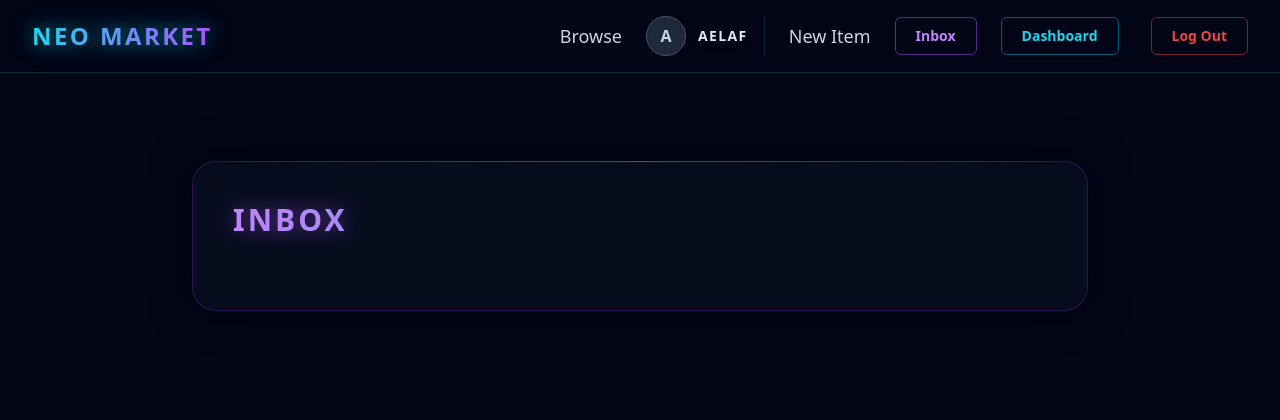
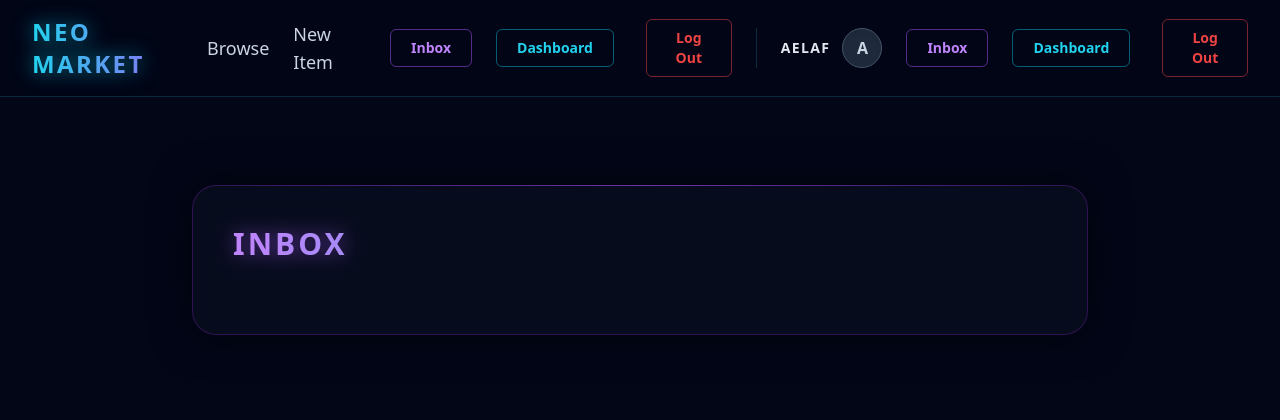
Before and after one commit to aelaf-git/Online_Market_Place_using_Django, a Django app: page /conversations/ in a window 1280 px wide. Shown: the top 420 px of the page. Run offline with Django 4.2, Linux system fonts and the light colour scheme; a user stored in the database is signed in; data comes from the database, SQL or seed files in the repository; both versions use the stored data as it was after the commit; data that the repository does not hold is empty; some libraries are stand-ins or nearby versions.

Commit message:
feat: Add bio and phone number fields to the user profile model and form, and update the base navigation for profile access.

```diff
--- a/core/models.py
+++ b/core/models.py
@@ -6,6 +6,8 @@ from django.dispatch import receiver
 class Profile(models.Model):
     user = models.OneToOneField(User, on_delete=models.CASCADE)
     image = models.ImageField(upload_to='profile_images/', blank=True, null=True)
+    bio = models.TextField(blank=True, null=True)
+    phone_number = models.CharField(max_length=20, blank=True, null=True)
 
     def __str__(self):
         return f"{self.user.username}'s Profile"
--- a/core/templates/core/base.html
+++ b/core/templates/core/base.html
@@ -14,18 +14,24 @@
                 <a href="{% url 'item:items' %}" class="text-lg font-medium text-slate-300 hover:text-cyan-400 hover:drop-shadow-[0_0_8px_rgba(6,182,212,0.8)] transition-all duration-300">Browse</a>
 
                 {% if request.user.is_authenticated %}
-                    <div class="flex items-center space-x-3 mr-2 pr-4 border-r border-cyan-900/50">
+                    <a href="{% url 'item:new' %}" class="text-lg font-medium text-slate-300 hover:text-cyan-400 hover:drop-shadow-[0_0_8px_rgba(6,182,212,0.8)] transition-all duration-300">New Item</a>
+                    <a href="{% url 'conversation:inbox' %}" class="px-5 py-2 text-sm font-semibold border border-purple-500/50 text-purple-400 rounded-md hover:bg-purple-500/10 hover:shadow-[0_0_15px_rgba(168,85,247,0.4)] transition-all duration-300">Inbox</a>
+                    <a href="{% url 'dashboard:index' %}" class="px-5 py-2 text-sm font-semibold border border-cyan-500/50 text-cyan-400 rounded-md hover:bg-cyan-500/10 hover:shadow-[0_0_15px_rgba(6,182,212,0.4)] transition-all duration-300">Dashboard</a>
+                    <form method="post" action="{% url 'core:logout' %}" class="inline m-0 p-0 line-height-0 flex items-center">
+                        {% csrf_token %}
+                        <button type="submit" class="px-5 py-2 text-sm font-semibold border border-red-500/50 text-red-500 rounded-md hover:bg-red-500/10 hover:shadow-[0_0_15px_rgba(239,68,68,0.4)] transition-all duration-300 ml-2">Log Out</button>
+                    </form>
+
+                    <a href="{% url 'core:setup_profile' %}" class="flex items-center space-x-3 ml-6 pl-6 border-l border-cyan-900/50 group focus:outline-none">
+                        <span class="text-sm font-bold text-slate-200 tracking-widest uppercase drop-shadow-md group-hover:text-cyan-400 transition-colors">{{ request.user.username }}</span>
                         {% if request.user.profile.image %}
-                            <img src="{{ request.user.profile.image.url }}" alt="Profile" class="w-10 h-10 rounded-full border-[1.5px] border-cyan-400 object-cover shadow-[0_0_10px_rgba(6,182,212,0.4)]">
+                            <img src="{{ request.user.profile.image.url }}" alt="Profile" class="w-10 h-10 rounded-full border-[1.5px] border-cyan-400 object-cover shadow-[0_0_10px_rgba(6,182,212,0.4)] group-hover:scale-110 transition-transform duration-300">
                         {% else %}
-                            <div class="w-10 h-10 rounded-full border-[1.5px] border-slate-600 bg-slate-800 flex items-center justify-center text-slate-300 font-bold shadow-inner">
+                            <div class="w-10 h-10 rounded-full border-[1.5px] border-slate-600 bg-slate-800 flex items-center justify-center text-slate-300 font-bold shadow-inner group-hover:border-cyan-400 group-hover:text-cyan-400 transition-all duration-300">
                                 {{ request.user.username|make_list|first|upper }}
                             </div>
                         {% endif %}
-                        <span class="text-sm font-bold text-slate-200 tracking-widest uppercase drop-shadow-md">{{ request.user.username }}</span>
-                    </div>
-
-                    <a href="{% url 'item:new' %}" class="text-lg font-medium text-slate-300 hover:text-cyan-400 hover:drop-shadow-[0_0_8px_rgba(6,182,212,0.8)] transition-all duration-300">New Item</a>
+                    </a>
                     <a href="{% url 'conversation:inbox' %}" class="px-5 py-2 text-sm font-semibold border border-purple-500/50 text-purple-400 rounded-md hover:bg-purple-500/10 hover:shadow-[0_0_15px_rgba(168,85,247,0.4)] transition-all duration-300">Inbox</a>
                     <a href="{% url 'dashboard:index' %}" class="px-5 py-2 text-sm font-semibold border border-cyan-500/50 text-cyan-400 rounded-md hover:bg-cyan-500/10 hover:shadow-[0_0_15px_rgba(6,182,212,0.4)] transition-all duration-300">Dashboard</a>
                     <form method="post" action="{% url 'core:logout' %}" class="inline m-0 p-0 line-height-0 flex items-center">
```
Also changed, not shown: core/forms.py (+11 -2 lines), core/migrations/0002_profile_bio_profile_phone_number.py (added), db.sqlite3.
